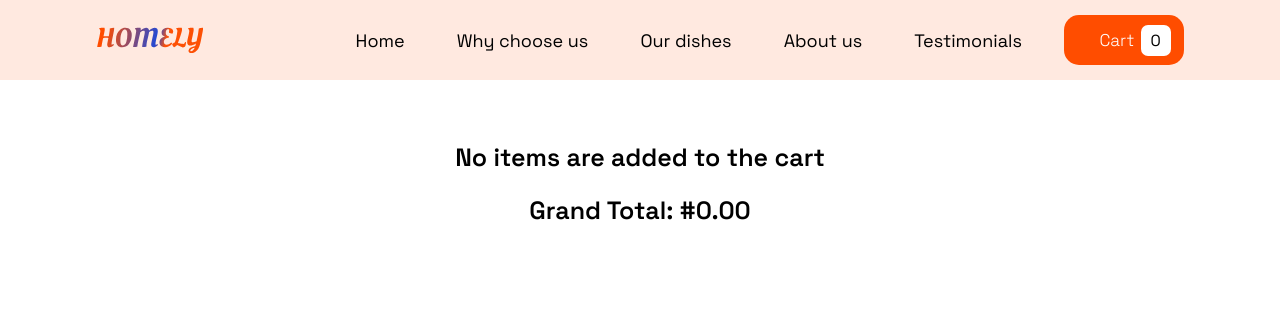
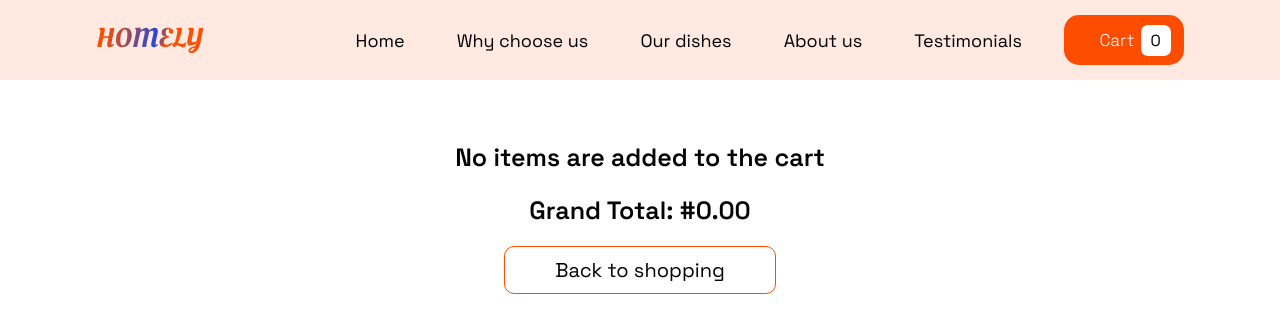
Before and after one commit to Olukayode08/ecommerce-food-app, a React (Create React App) app: page /cart in a window 1280 px wide. Shown: the top 332 px of the page. Built offline with nearby package versions, Linux system fonts and the light colour scheme; some icons are missing.

Commit message:
Added routers

```diff
--- a/src/components/AboutHomely.jsx
+++ b/src/components/AboutHomely.jsx
@@ -1,7 +1,20 @@
 import React from 'react'
 import styled from 'styled-components'
 import about from '../images/about-image.webp'
+import Swal from 'sweetalert2'
+import '../index.css'
+
 const AboutHomely = () => {
+  const moreAbout = () => {
+    <Alert>
+      {Swal.fire({
+        title: 'About us',
+        text: `I make delicious healthy meals for busy people who want to enjoy home made food without the hassle of cooking. Why would you cook when you don't have to? The Hot Plate makes it easy to eat your favorite home cooked food anywhere you want. You deserve to eat great food, whether you're at home or on the go. We'll help you find unique meals wherever you are. With our app, you never have to settle for unhealthy, expensive takeaway food again.`,
+        confirmButtonText: 'Cancel',
+      })}
+    </Alert>
+
+  }
   return (
     <>
       <Wrapper>
@@ -16,7 +29,7 @@ const AboutHomely = () => {
                 favorite home cooked food anywhere you want. You deserve to eat
                 great food, whether you're at home or on the go.
               </p>
-              <h3>See more</h3>
+              <h3 onClick={moreAbout}>See more</h3>
             </div>
             <div className='about-food'>
               <img src={about} alt='About-Homely' />
@@ -100,4 +113,10 @@ const Wrapper = styled.section`
     }
   }
 `
+
+const Alert = styled.section`
+  .alert-text {
+    color: yellow;
+  }
+`
 export default AboutHomely
--- a/src/components/CartPage.jsx
+++ b/src/components/CartPage.jsx
@@ -1,6 +1,7 @@
 import React, { useContext } from 'react'
 import { HomelyContext } from '../context/Context'
 import styled from 'styled-components'
+import { Link } from 'react-router-dom'
 
 const CartPage = () => {
   const { cartItems, addToCart, removeFromCart, totalPrice, clearCart } =
@@ -34,9 +35,13 @@ const CartPage = () => {
           ))}
         </div>
         <h1>Grand Total: #{totalPrice}.00</h1>
+        <Link className='back-shopping' to='/'>
+          Back to shopping
+        </Link>
+
         <div className='clear-cart'>
           {cartItems.length >= 1 && (
-            <button onClick={clearCart}>Clear cart</button>
+            <h5 onClick={clearCart}>Clear cart</h5>
           )}
         </div>
       </div>
@@ -64,19 +69,20 @@ const Wrapper = styled.section`
     display: flex;
     flex-direction: column;
     align-items: flex-start;
-    justify-content: center;
+    justify-content: left;
     padding: 0 20px;
     font-size: 20px;
+    width: 70%;
   }
   .food-name {
     font-size: 23px;
     font-weight: 500;
   }
-  .total-cost{
+  .total-cost {
     margin: 15px 0;
     color: #ff4d00;
   }
-  .btn{
+  .btn {
     flex-shrink: 0;
   }
   button {
@@ -97,10 +103,41 @@ const Wrapper = styled.section`
     text-align: center;
     font-size: 25px;
   }
-  .clear-cart{
+  .back-shopping {
+    text-align: center;
+    text-decoration: none;
+    border: 1px solid #ff4d00;
+    padding: 10px;
+    color: #000;
+    font-size: 20px;
+    width: 250px;
+    margin: auto;
     display: flex;
-    align-items: flex-end;
-    justify-content: right;
+    align-items: center;
+    justify-content: center;
+    border-radius: 10px;
+  }
+  .back-shopping:hover {
+    color: #fff;
+    background: #ff4d00;
+    transition: all 0.3s ease-in;
+  }
+
+  h5 {
+    border: 1px solid #ff4d00;
+    padding: 10px 20px;
+    color: #000;
+    margin: 20px auto;
+    font-weight: 100;
+    font-size: 20px;
+    border-radius: 10px;
+    width: 150px;
+    text-align: center;
+  }
+  h5:hover {
+    color: #fff;
+    background: #ff4d00;
+    transition: all 0.3s ease-in;
   }
   @media screen and (max-width: 1100px) {
     width: 85%;
--- a/src/components/Newsletter.jsx
+++ b/src/components/Newsletter.jsx
@@ -1,14 +1,21 @@
-import React from 'react'
+import React, { useState } from 'react'
 import styled from 'styled-components'
 import Swal from 'sweetalert2'
 
 const Newsletter = () => {
-    // Swal.fire({
-    //   title: 'Error!',
-    //   text: 'Do you want to continue',
-    //   icon: 'error',
-    //   confirmButtonText: 'Cool',
-    // })
+  const [email, setEmail] = useState('')
+
+  const submitEmail = (e) => {
+    e.preventDefault()
+    setEmail('')
+    Swal.fire({
+      title: 'Successful!',
+      text: 'Your email has been added to our list',
+      icon: 'success',
+      confirmButtonText: 'Ok',
+      timer: 2500,
+    })
+  }
   return (
     <>
       <Wrapper>
@@ -16,10 +23,19 @@ const Newsletter = () => {
           <div className='newsletter'>
             <h2>Subscribe to our Newsletter</h2>
             <p>Enter your Email address to get daily offers and news</p>
-            <div className='subscribe'>
-              <input type='text' required placeholder='Enter your Email' />
+            <form className='subscribe' onSubmit={submitEmail}>
+              <input
+                type='text'
+                name='email'
+                id='email'
+                value={email}
+                required
+                onChange={(e) => setEmail(e.target.value)}
+                placeholder='Enter your Email'
+              />
               <button>Subscribe</button>
-            </div>
+              {/* <Swal /> */}
+            </form>
           </div>
         </section>
       </Wrapper>
--- a/src/components/OurDishes.jsx
+++ b/src/components/OurDishes.jsx
@@ -20,8 +20,8 @@ const OurDishes = () => {
               <h1>{dish.foodName}</h1>
               <div className='homely-price'>
                 <p>#{dish.price}.00</p>
-                <div>
-                  <button onClick={() => addToCart(dish)}>+ Add</button>
+                <div onClick={() => addToCart(dish)}>
+                  <button>+ Add</button>
                 </div>
               </div>
             </div>
@@ -87,6 +87,11 @@ const Wrapper = styled.section`
     font-weight: lighter;
     cursor: pointer;
   }
+  .in-cart {
+    background-color: #fff;
+    border: 1px solid #ff4d00;
+    color: #000;
+  }
   @media screen and (max-width: 1200px) {
     .dish-details {
       width: 300px;
--- a/src/context/Context.js
+++ b/src/context/Context.js
@@ -5,6 +5,7 @@ const HomelyContext = createContext()
 const Context = ({ children }) => {
   const [active, setActive] = useState(false)
   const [cartItems, setCartItems] = useState([])
+
 
   const closeNav = () => {
     setActive(false)
--- a/src/data/HomelyData.js
+++ b/src/data/HomelyData.js
@@ -7,6 +7,7 @@ import DishThree from '../images/dish3.webp'
 import DishFour from '../images/dish4.webp'
 import DishFive from '../images/dish5.webp'
 import DishSix from '../images/dish6.webp'
+
 
 export const AboutData = [
   {
--- a/src/index.css
+++ b/src/index.css
@@ -4,5 +4,4 @@ body {
   padding: 0;
   box-sizing: border-box;
     font-family: 'Space Grotesk', sans-serif;
-
 }
```
